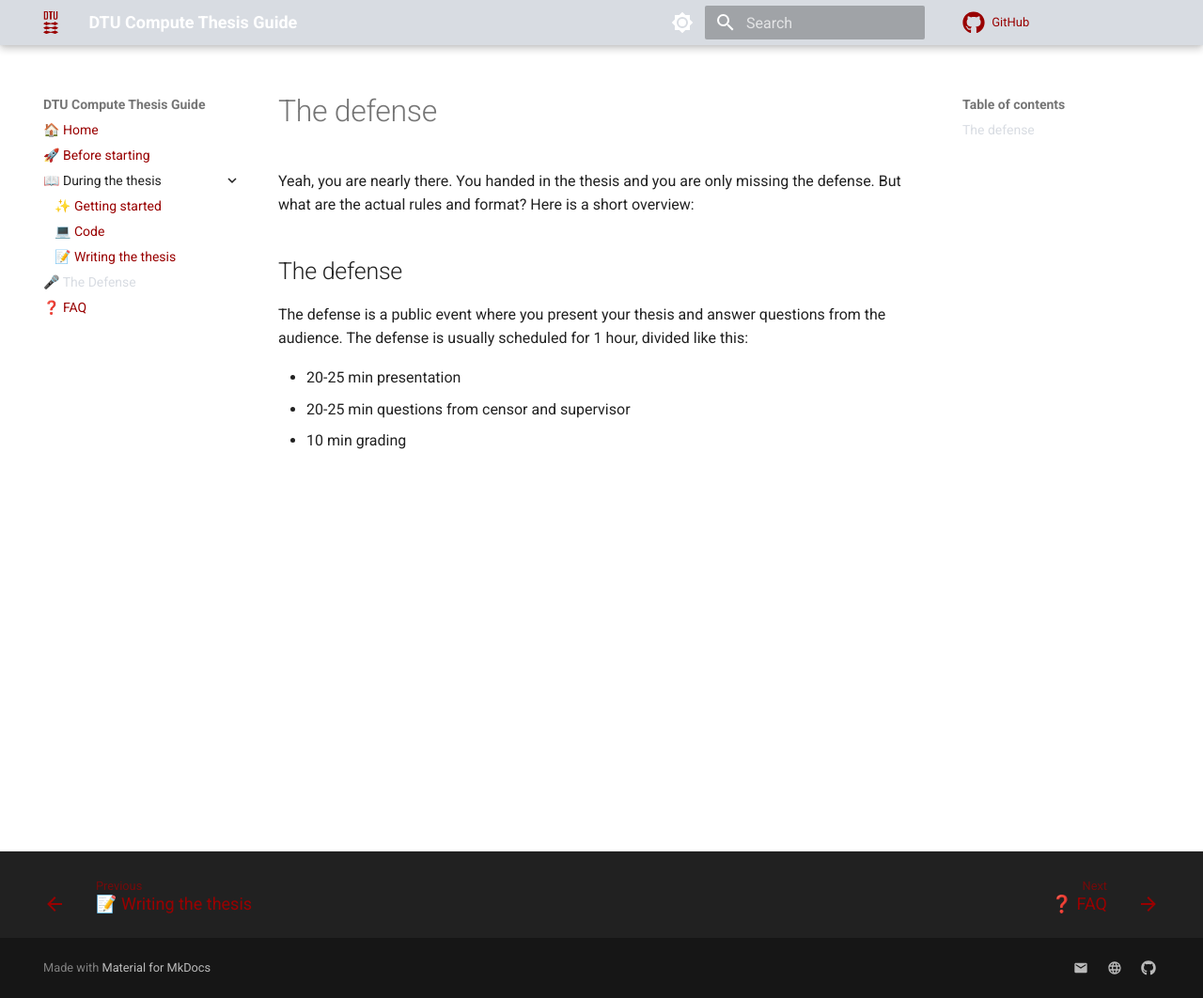
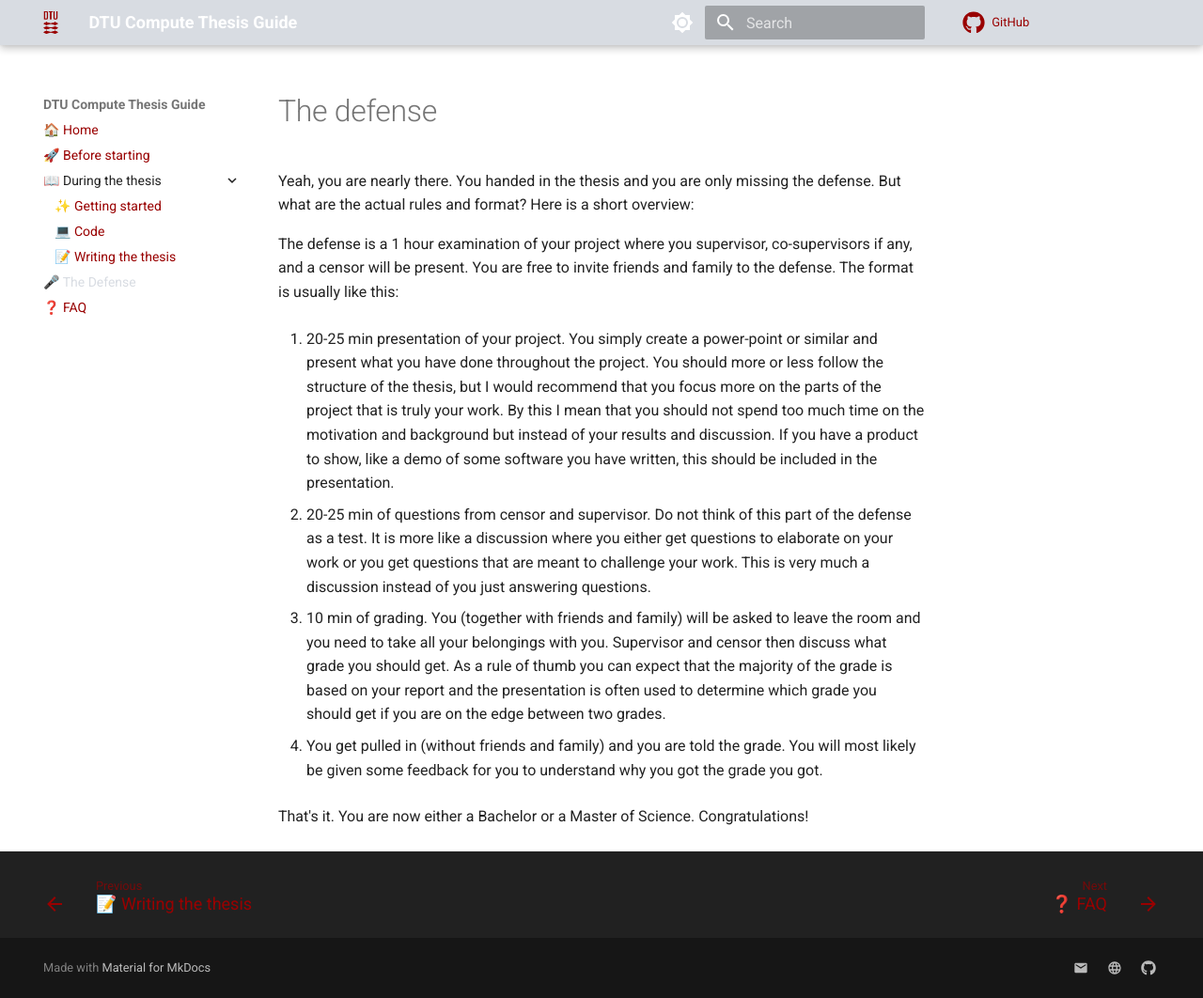
Before and after one commit to SkafteNicki/dtu_cs_thesis, an MkDocs documentation site: the page built from docs/defense.md, in a window 1280 px wide and 1062 px high. Shown: the whole window at 94% size. Built offline with MkDocs 1.6.1 and Material for MkDocs 9.7.7, drawn with Linux system fonts in a browser that asks for light colours; comment, search, counter and statistics services are not loaded.

Commit message:
update instructions

```diff
--- a/docs/defense.md
+++ b/docs/defense.md
@@ -3,11 +3,25 @@
 Yeah, you are nearly there. You handed in the thesis and you are only missing the defense. But what are the actual
 rules and format? Here is a short overview:
 
-## The defense
+The defense is a 1 hour examination of your project where you supervisor, co-supervisors if any, and a censor will
+be present. You are free to invite friends and family to the defense. The format is usually like this:
 
-The defense is a public event where you present your thesis and answer questions from the audience. The defense is
-usually scheduled for 1 hour, divided like this:
+1. 20-25 min presentation of your project. You simply create a power-point or similar and present what you have done
+    throughout the project. You should more or less follow the structure of the thesis, but I would recommend that you
+    focus more on the parts of the project that is truly your work. By this I mean that you should not spend too much
+    time on the motivation and background but instead of your results and discussion. If you have a product to show,
+    like a demo of some software you have written, this should be included in the presentation.
 
-- 20-25 min presentation
-- 20-25 min questions from censor and supervisor
-- 10 min grading
+2. 20-25 min of questions from censor and supervisor. Do not think of this part of the defense as a test. It is more
+    like a discussion where you either get questions to elaborate on your work or you get questions that are meant to
+    challenge your work. This is very much a discussion instead of you just answering questions.
+
+3. 10 min of grading. You (together with friends and family) will be asked to leave the room and you need to take all
+    your belongings with you. Supervisor and censor then discuss what grade you should get. As a rule of thumb you can
+    expect that the majority of the grade is based on your report and the presentation is often used to determine which
+    grade you should get if you are on the edge between two grades.
+
+4. You get pulled in (without friends and family) and you are told the grade. You will most likely be given some
+    feedback for you to understand why you got the grade you got.
+
+That's it. You are now either a Bachelor or a Master of Science. Congratulations!
```
Also changed, not shown: docs/code.md (+6 -0 lines), docs/faq.md (+1 -0 lines), docs/starting.md (+9 -0 lines), docs/writing.md (+71 -0 lines).
